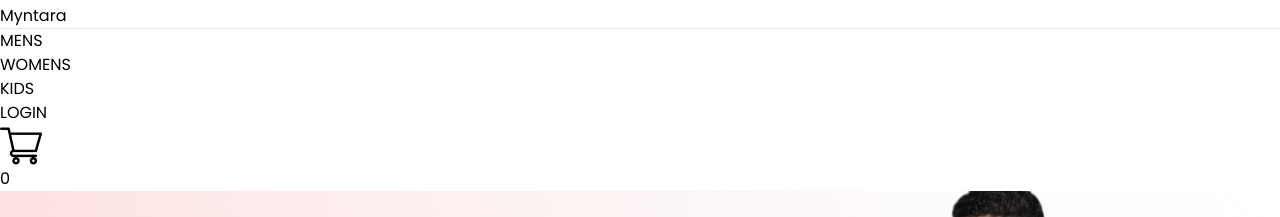
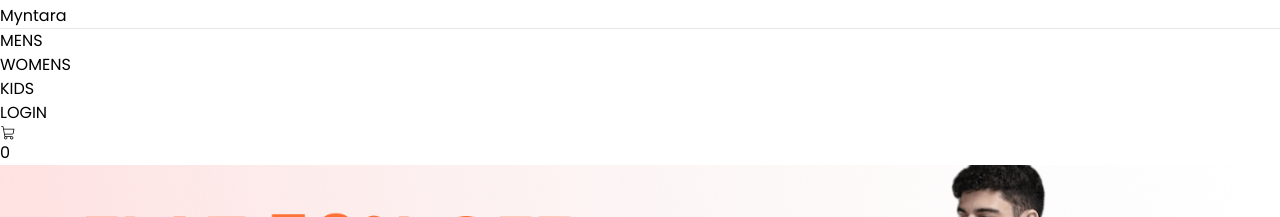
Before and after one commit to Anik62426/commerce-frontend, a React (Vite) app: page /men in a window 1280 px wide. Shown: the part 1060-1277 px from the top of the page. Built offline with nearby package versions, Linux system fonts and the light colour scheme; no server answers.

Commit message:
Added PiShopping cart icon and changes in fevicon

```diff
--- a/index.html
+++ b/index.html
@@ -2,7 +2,7 @@
 <html lang="en">
   <head>
     <meta charset="UTF-8" />
-    <link rel="icon" type="image/svg+xml" href="/vite.svg" />
+    <link rel="icon" type="image/svg+xml" href="/myntra_logo.png" />
     <link rel="preconnect" href="https://fonts.googleapis.com" />
     <link rel="preconnect" href="https://fonts.gstatic.com" crossorigin />
     <link
@@ -10,7 +10,7 @@
       rel="stylesheet"
     />
     <meta name="viewport" content="width=device-width, initial-scale=1.0" />
-    <title>Vite + React</title>
+    <title>Myntara</title>
   </head>
   <body>
     <div id="root"></div>
--- a/src/Component/Item/Item.jsx
+++ b/src/Component/Item/Item.jsx
@@ -29,8 +29,8 @@ const Item = (props) => {
                     </h2>
                     </div>
                     <div className=' flex gap-2'>
-                    <p className="mt-1 text-sm text-gray-500">₹{props.new_price}</p>
-                    <p className="mt-1 text-sm text-gray-500 line-through">₹{props.old_price}</p>
+                    <p className="mt-1 text-sm text-black-500 font-bold">₹ {props.new_price}</p>
+                    <p className="mt-1 text-sm text-gray-500 line-through">₹ {props.old_price}</p>
                     </div>
                 </div>
               </div>
--- a/src/Component/Navbar/Navbar.jsx
+++ b/src/Component/Navbar/Navbar.jsx
@@ -5,6 +5,7 @@ import myntra_logo from "../assets/myntra_logo.png";
 import cart_icon from "../assets/cart_icon.png";
 import { Link } from "react-router-dom";
 import { ShopContext } from "../../Context/ShopContext";
+import { PiShoppingCartLight } from "react-icons/pi";
 
 function classNames(...classes) {
   return classes.filter(Boolean).join(" ");
@@ -125,16 +126,11 @@ export default function Navbar() {
                 {/* Profile dropdown */}
 
                 <div className="relative ml-3">
-                  <div className="relative flex p-1  bg-gray-400 text-sm rounded-md ">
+                  <div className="relative flex p-1  text-4xl  bg-gray-400  rounded-lg ">
                     <Link to="/cart">
-                      <img
-                        className="h-8 w-8"
-                        src={cart_icon}
-                        alt="cart"
-                      />
-
+                    <PiShoppingCartLight />
                     </Link>
-                    <div className="w-6 h-6 flex justify-center items-center -mt-3 -ml-15 rounded-xl text-sm bg-blue-500 text-white">
+                    <div className="w-6 h-6 flex justify-center items-center -mt-3 -ml-6 rounded-xl text-sm font bg-pink-500 text-white animate-bounce">
                       {getTotalCartItems()}
                     </div>
                   </div>
```
Also changed, not shown: public/myntra_logo.png (added).
